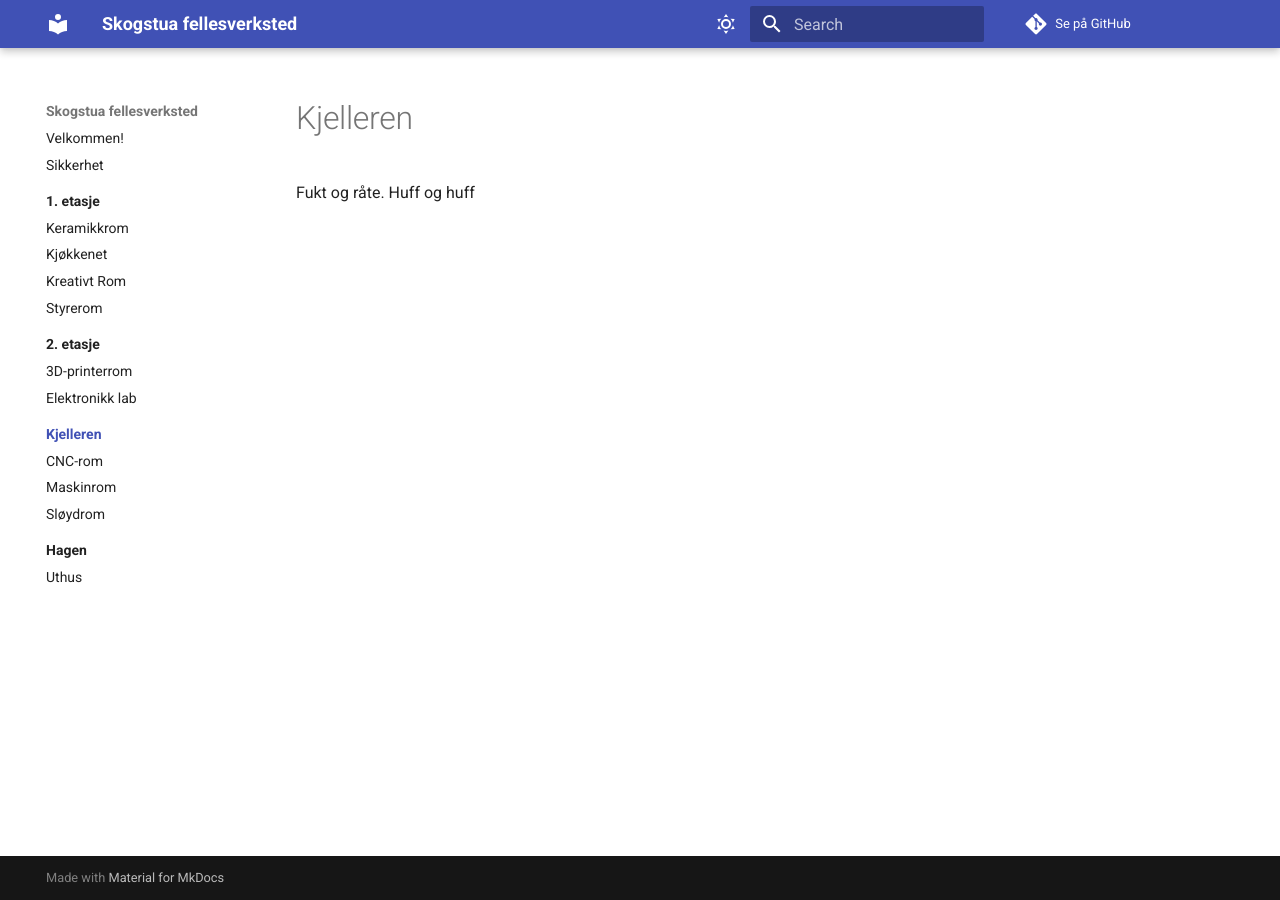
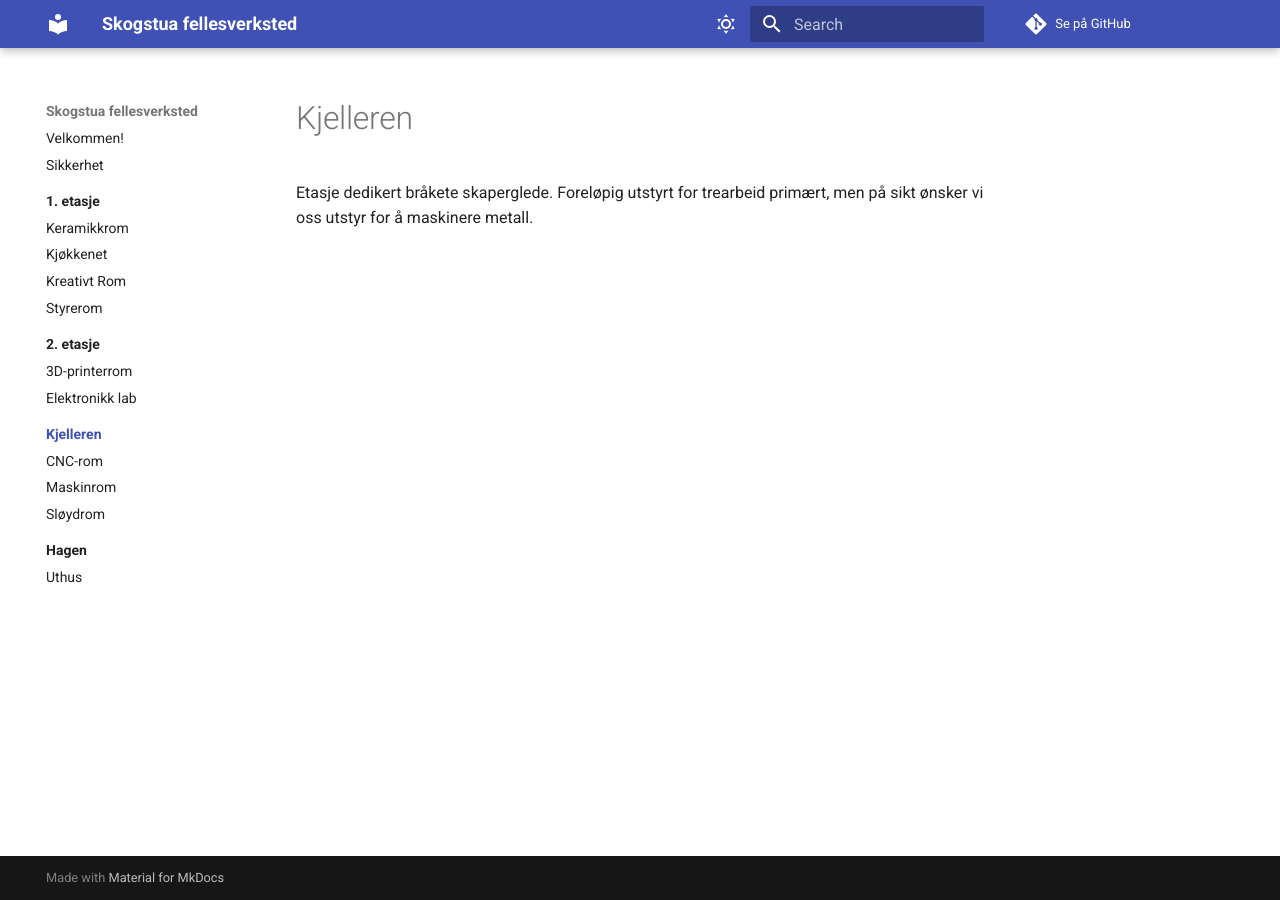
Before and after one commit to Tromsoskapere/mkdocs-skogstua, an MkDocs documentation site: the page built from docs/Kjelleren/index.md, in a window 1280 px wide. Built offline with MkDocs 1.6.1 and Material for MkDocs 9.7.7, drawn with Linux system fonts in a browser that asks for light colours; comment, search, counter and statistics services are not loaded.

Commit message:
Update index.md

```diff
--- a/docs/Kjelleren/index.md
+++ b/docs/Kjelleren/index.md
@@ -1,2 +1,3 @@
 # Kjelleren
-Fukt og råte. Huff og huff
+
+Etasje dedikert bråkete skaperglede. Foreløpig utstyrt for trearbeid primært, men på sikt ønsker vi oss utstyr for å maskinere metall.
```
